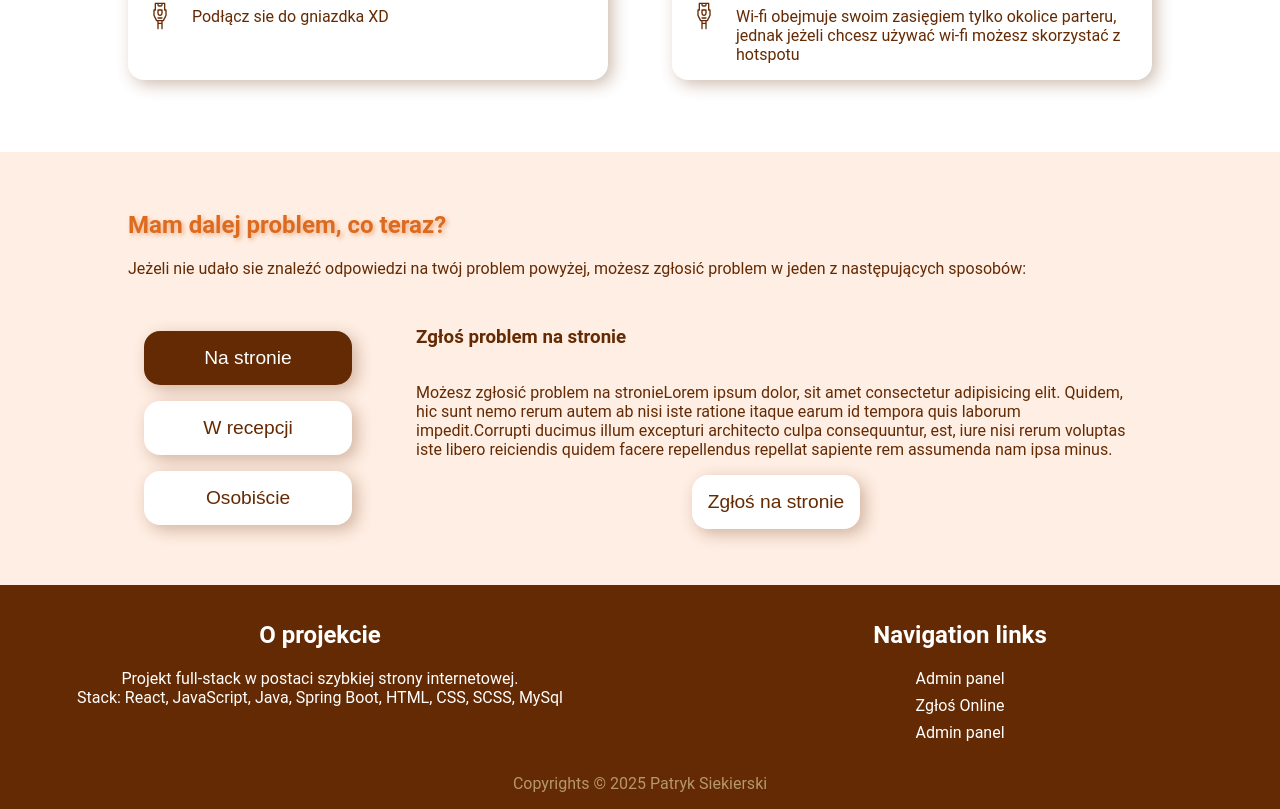
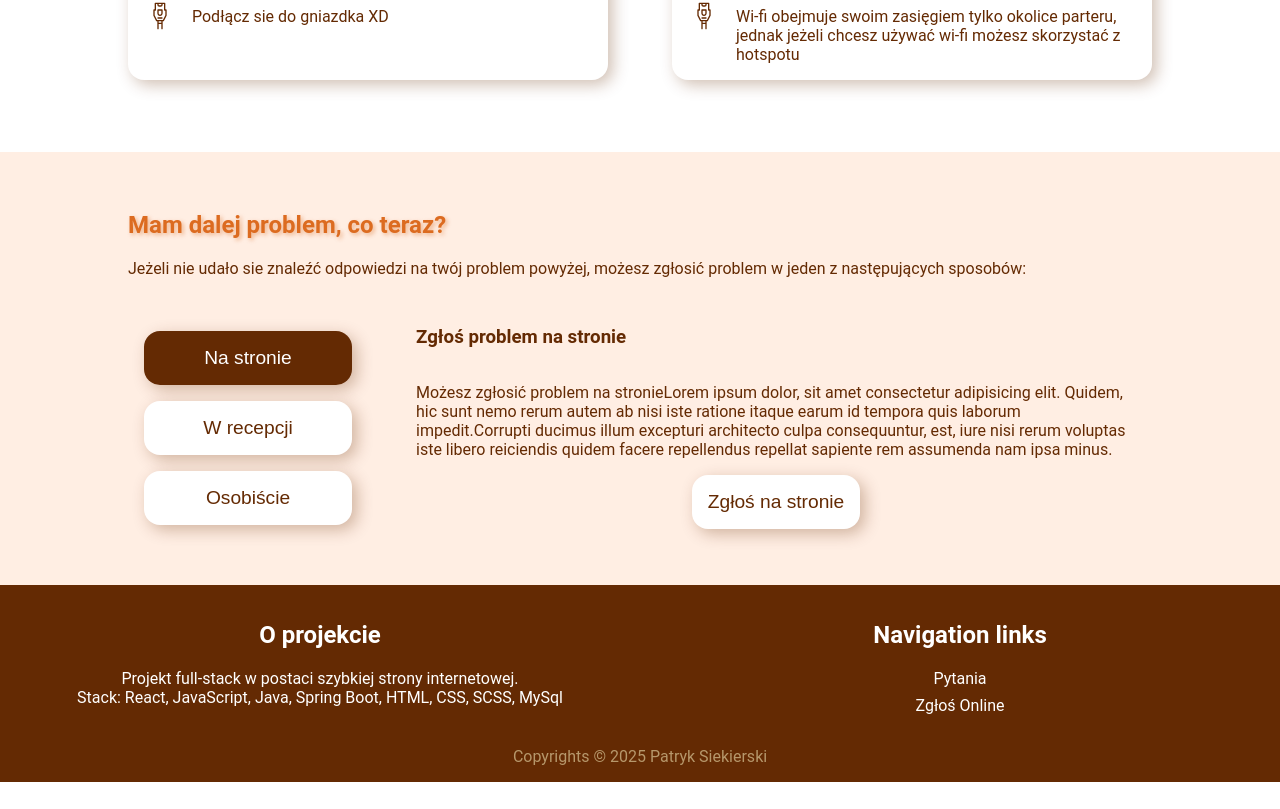
Before and after one commit to PatrykSiekierski/Dorm-Assist, a React (Vite) app in the folder dorm-assist-website/: page / in a window 1280 px wide. Shown: the part 1142-1951 px from the top of the page. After the commit the page ends 1924 px from the top, so only its background shows below. Built offline with nearby package versions, Linux system fonts and the light colour scheme; no server answers; a web font is replaced by a local one.

Commit message:
footer link fix

```diff
--- a/dorm-assist-website/src/components/Universal/footer.jsx
+++ b/dorm-assist-website/src/components/Universal/footer.jsx
@@ -12,9 +12,8 @@ export default function Footer() {
         <div>
           <h2>Navigation links</h2>
           <nav id="links">
-            <a href="/admin">Admin panel</a>
+            <a href="/#faq-article">Pytania</a>
             <a href="/report">Zgłoś Online</a>
-            <a href="/admin">Admin panel</a>
           </nav>
         </div>
       </div>
```
